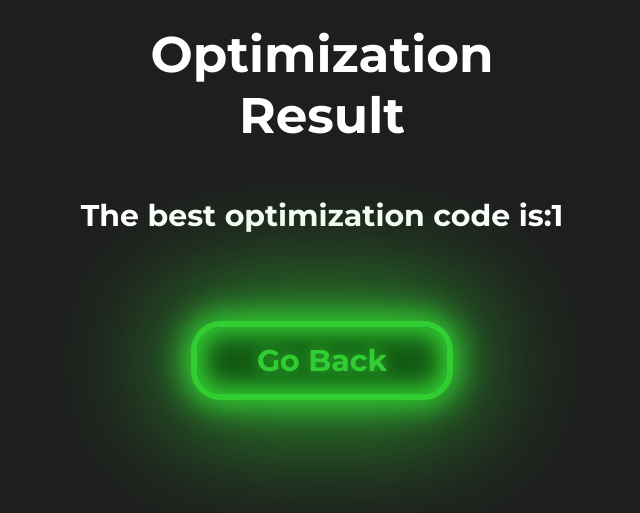
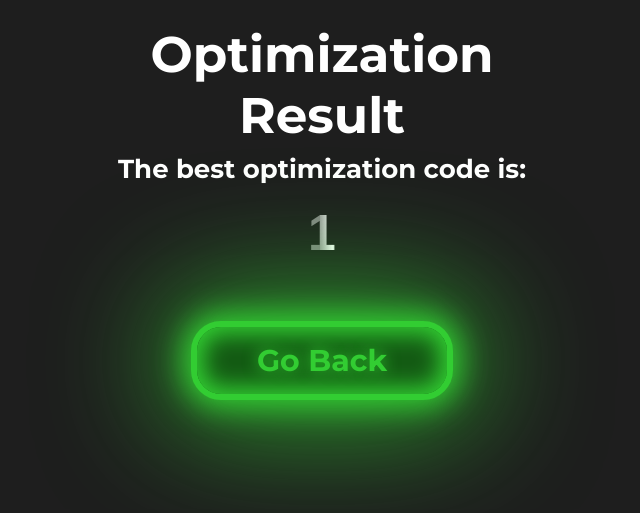
Before and after one commit to Swoyamjeetcodes/coptimize, a Flask app: page /result/1 in a window 1280 px wide. Shown: the top 513 px of the page, without its empty margins (318-958 px from the left). Run offline with Flask 3, Linux system fonts and the light colour scheme.

Commit message:
added result animation

```diff
--- a/static/result.css
+++ b/static/result.css
@@ -29,10 +29,10 @@
     margin: 0 auto;
     margin-top: 20px;
 }
-p{
+.optimization{
     font-family: "Montserrat", sans-serif;
     font-weight: 700;
-    font-size: 30px;
+    font-size: 26px;
     color: #ffffff;
     display: flex;
     justify-content: center;
@@ -86,3 +86,68 @@
     0 0 2.5em 2em var(--glow-spread-color),
     inset 0 0 0.5em 0.25em var(--glow-color);
 }
+
+.btn-shine {
+    position: relative;
+    top: 50%;
+    transform: translate(-50%, -50%);
+    padding: 12px 48px;
+    color: #fff;
+    background: linear-gradient(to right, #9f9f9f 0, #fff 10%, #868686 20%);
+    background-position: 0;
+    background-clip: text;
+    -webkit-background-clip: text;
+    -webkit-text-fill-color: transparent;
+    animation: shine 3s infinite linear;
+    animation-fill-mode: forwards;
+    -webkit-text-size-adjust: none;
+    font-weight: 600;
+    font-size: 50px;
+    text-decoration: none;
+    white-space: nowrap;
+    font-family: "Poppins", sans-serif;
+  }
+  @-moz-keyframes shine {
+    0% {
+      background-position: 0;
+    }
+    60% {
+      background-position: 180px;
+    }
+    100% {
+      background-position: 180px;
+    }
+  }
+  @-webkit-keyframes shine {
+    0% {
+      background-position: 0;
+    }
+    60% {
+      background-position: 180px;
+    }
+    100% {
+      background-position: 180px;
+    }
+  }
+  @-o-keyframes shine {
+    0% {
+      background-position: 0;
+    }
+    60% {
+      background-position: 180px;
+    }
+    100% {
+      background-position: 180px;
+    }
+  }
+  @keyframes shine {
+    0% {
+      background-position: 0;
+    }
+    60% {
+      background-position: 180px;
+    }
+    100% {
+      background-position: 180px;
+    }
+  }
--- a/templates/result.html
+++ b/templates/result.html
@@ -13,7 +13,8 @@
 <body>
     <div class="container">
         <div class="heading">Optimization Result</div>
-        <p>The best optimization code is:<strong> {{ result }} </strong></p>
+        <p class="optimization">The best optimization code is:</p>
+        <p><a href="#" class="btn-shine">{{ result }}</a></p>
         <a href="/" class="goback">Go Back</a>
       </div>
 </body>
```
